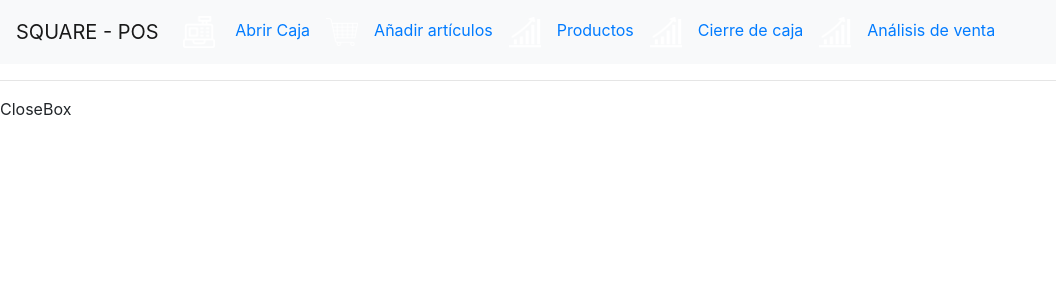
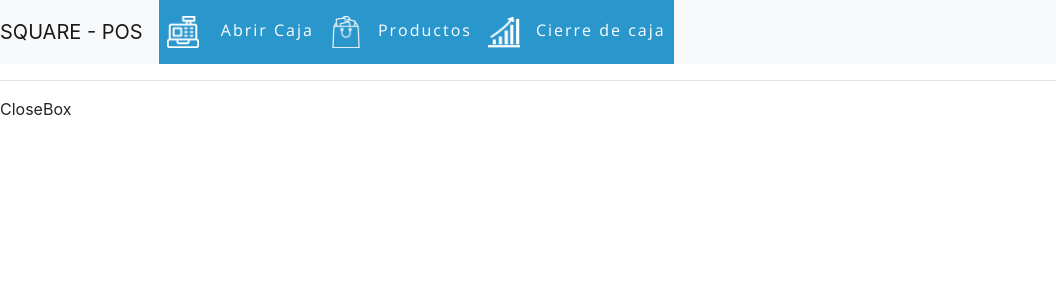
Before and after one commit to yennyelizabeth/square-pos, a React (Create React App) app: page /closeBox in a window 1280 px wide. Shown: the top 300 px of the page, without its empty margins (0-1056 px from the left). Built offline with nearby package versions, Linux system fonts and the light colour scheme.

Commit message:
design menu

```diff
--- a/src/components/App.js
+++ b/src/components/App.js
@@ -5,10 +5,8 @@ import 'bootstrap/dist/css/bootstrap.min.css';
 import 'bootstrap/dist/js/bootstrap.min.js';
 import './main.css'
 import CloseBox from './closeBox'
-import AddProduct from './addProduct'
 import OpenBox from './openbox'
 import RegistrePay from './registrePay'
-import Report from './report'
 
 const  App  = ()  =>  {
     return (
@@ -25,16 +23,10 @@ const  App  = ()  =>  {
                   <a className="nav-link" href="#"><Link to='/openbox'><img src="./assets/icons/caja-registradora.png" alt="" className="icons_menu" /> Abrir Caja</Link></a>
                 </li>
                 <li className="nav-item">
-                  <a className="nav-link" href="#"><Link to='/addProduct'><img src="./assets/icons/carrito-de-la-compra-grande.png" alt="" className="icons_menu" />Añadir artículos</Link></a>
-                </li>
-                <li className="nav-item">
-                  <a className="nav-link" href="#"><Link to='/registrePay'><img src="assets/icons/grafico-de-aumento-de-las-existencias.png" alt="" className="icons_menu" />Productos</Link></a>
+                  <a className="nav-link" href="#"><Link to='/registrePay'><img src="./assets/icons/bolsa-de-la-compra.png" alt="" className="icons_menu" />Productos</Link></a>
                 </li>
                 <li className="nav-item">
                   <a className="nav-link" href="#"><Link to='/closeBox'><img src="assets/icons/grafico-de-aumento-de-las-existencias.png" alt="" className="icons_menu" />Cierre de caja</Link></a>
-                </li>
-                <li className="nav-item">
-                  <a className="nav-link" href="#"><Link to='/report'><img src="assets/icons/grafico-de-aumento-de-las-existencias.png" alt="" className="icons_menu" />Análisis de venta</Link></a>
                 </li>
               </ul>
             </div>
@@ -48,10 +40,8 @@ const  App  = ()  =>  {
           <hr className='' />
           <Switch>
             <Route path='/openbox' component={OpenBox} />
-            <Route path='/addProduct' component={AddProduct} />
             <Route path='/registrePay' component={RegistrePay} />
             <Route path='/closeBox' component={CloseBox} />
-            <Route path='/report' component={Report} />
             <Redirect from='/' to='/registrePay' />
           </Switch>
         </div>
--- a/src/components/main.css
+++ b/src/components/main.css
@@ -42,17 +42,21 @@
 
 
 /*Estilo componente Intro*/
-
-li.list-group-item{
+nav.navbar.navbar-expand-lg.navbar-light.bg-light{
+   padding: 0;
+}
+a.nav-link{
   background: var(--color-blue);
-  padding: 2rem 1rem;
+  padding: 1rem 1rem;
   color: var(--color-bg);
   font-family: 'Open Sans', sans-serif;
   /* font-family: 'Roboto', sans-serif; */
   line-height: 1rem;
   letter-spacing: 2px;
 }
-
+a {
+    color: white;
+}
   /*iconos del menu*/
 .icons_menu {
   height: 2rem;
```
Also changed, not shown: public/assets/icons/bolsa-de-la-compra.png (added).
